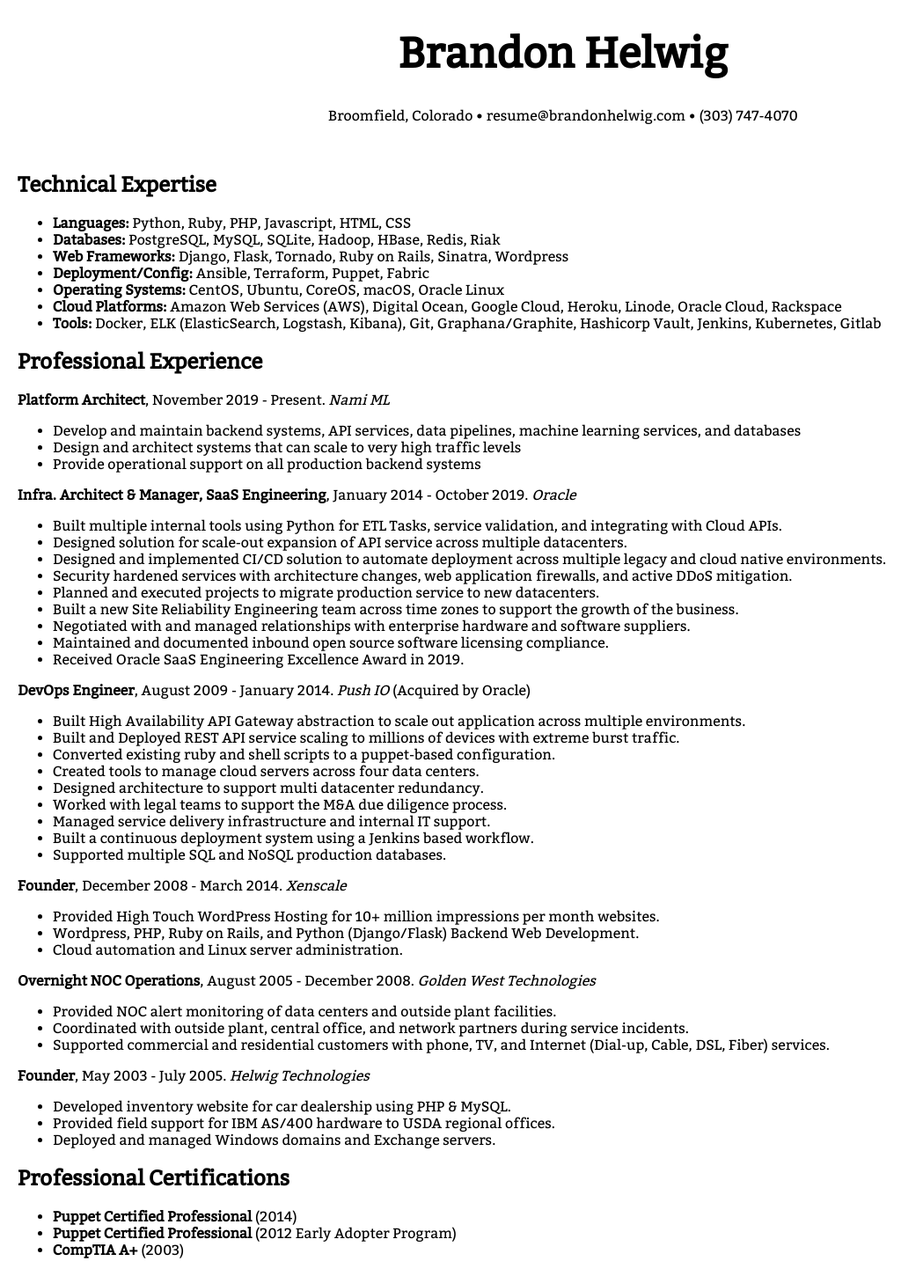
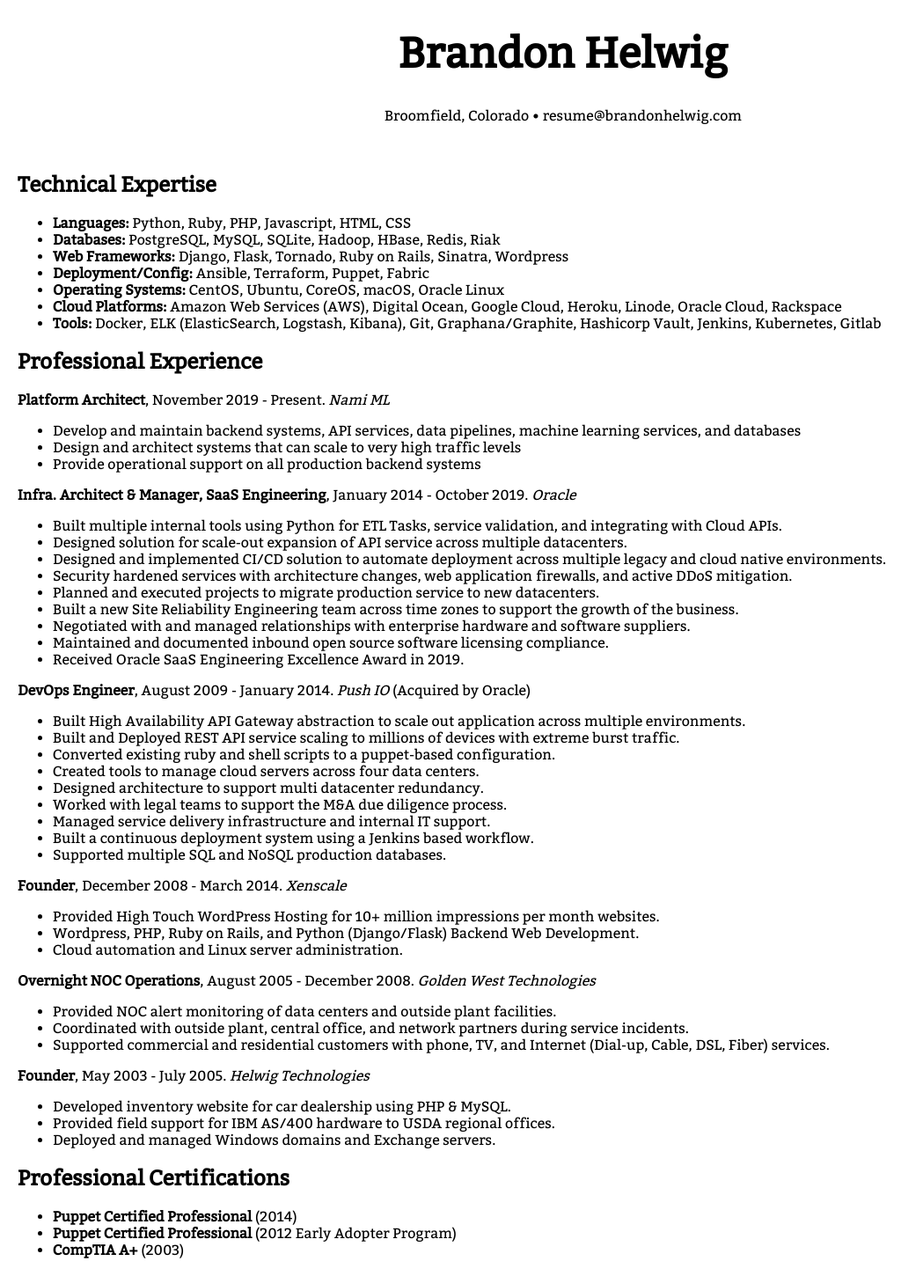
Before and after one commit to brhelwig/brandonhelwig.com, a Jekyll site: the page built from resume.md, in a window 1280 px wide. Shown: the whole page at 88% size, without its empty margins (0-1049 px from the left). Built offline with Jekyll 4.4.1, drawn with Linux system fonts in a browser that asks for light colours.

Commit message:
Update resume.md

```diff
--- a/resume.md
+++ b/resume.md
@@ -5,7 +5,7 @@
 
 <h1 style="text-align:center;">Brandon Helwig</h1>
 <div style="text-align:center;">
-  Broomfield, Colorado &bull; resume@brandonhelwig.com &bull; (303) 747-4070
+  Broomfield, Colorado &bull; resume@brandonhelwig.com
 </div>
 <br />
 
```
